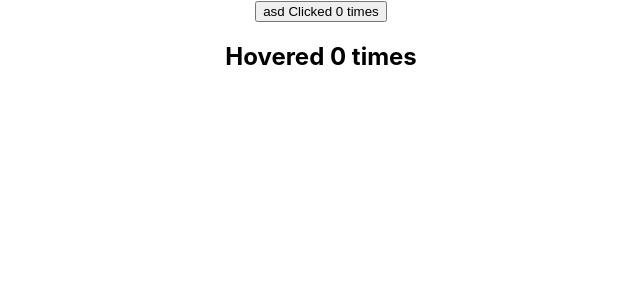
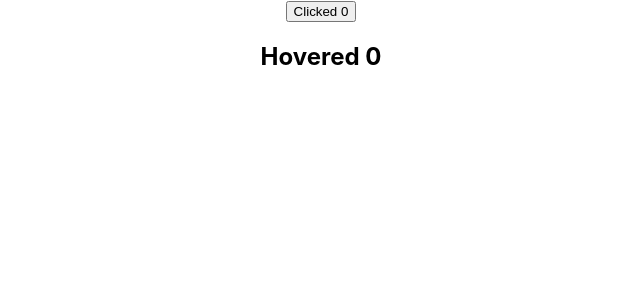
Before and after one commit to Fenyves96/React-tutorial, a React (Create React App) app: page / in a window 1280 px wide. Shown: the top 300 px of the page, without its empty margins (319-959 px from the left). Built offline with nearby package versions, Linux system fonts and the light colour scheme.

Commit message:
Render props

```diff
--- a/src/App.js
+++ b/src/App.js
@@ -30,6 +30,9 @@ import Hero from './components/Hero'
 import ErrorBoundary from './components/ErrorBoundary';
 import ClickCounter from './components/ClickCounter';
 import HoverCounter from './components/HoverCounter';
+import User from './components/User';
+import HoverCounterTwo from './components/HoverCounterTwo';
+import ClickCounterTwo from './components/ClickCounterTwo';
 
 
 function App() {
@@ -71,8 +74,13 @@ function App() {
       <ErrorBoundary>
         <Hero heroname="Joker"></Hero>
       </ErrorBoundary> */}
-      <ClickCounter name="asd" />
-      <HoverCounter />
+      {/* <ClickCounter name="asd" />
+      <HoverCounter /> */}
+      {/* <HoverCounterTwo />
+      <ClickCounterTwo />
+      <User render={(isLoggedIn) => isLoggedIn ? 'Máté' : 'Anonymus'} /> */}
+      <Counter render={(count, incrementCount) => <ClickCounterTwo count={count} incrementCount={incrementCount}></ClickCounterTwo>} />
+      <Counter render={(count, incrementCount) => <HoverCounterTwo count={count} incrementCount={incrementCount}></HoverCounterTwo>} />
 
     </div>
   );
--- /dev/null
+++ b/src/components/ClickCounterTwo.js
@@ -0,0 +1,14 @@
+import React, { Component } from 'react'
+
+class ClickCounterTwo extends Component {
+    render() {
+        const { count, incrementCount } = this.props
+        return (
+            <div>
+                <button onClick={incrementCount}>Clicked {count}</button>
+            </div>
+        )
+    }
+}
+
+export default ClickCounterTwo
--- a/src/components/Counter.js
+++ b/src/components/Counter.js
@@ -10,15 +10,16 @@ class Counter extends Component {
         }
     }
 
-    increment() {
-        this.setState({ count: this.state.count + 1 }, () => { console.log(this.state.count) })
+    incrementCount = () => {
+        this.setState(prevState => {
+            return { count: prevState.count + 1 }
+        })
     }
 
     render() {
         return (
             <div>
-                <div>Count - {this.state.count}</div>
-                <button onClick={() => this.increment()}>Increment</button>
+                {this.props.render(this.state.count, this.incrementCount)}
             </div>
         )
     }
--- /dev/null
+++ b/src/components/HoverCounterTwo.js
@@ -0,0 +1,14 @@
+import React, { Component } from 'react'
+
+class HoverCounterTwo extends Component {
+    render() {
+        const { count, incrementCount } = this.props
+        return (
+            <div>
+                <h2 onMouseOver={incrementCount}>Hovered {count} </h2>
+            </div>
+        )
+    }
+}
+
+export default HoverCounterTwo
--- /dev/null
+++ b/src/components/User.js
@@ -0,0 +1,13 @@
+import React, { Component } from 'react'
+
+class User extends Component {
+    render() {
+        return (
+            <div>
+                {this.props.render(true)}
+            </div>
+        )
+    }
+}
+
+export default User
```
